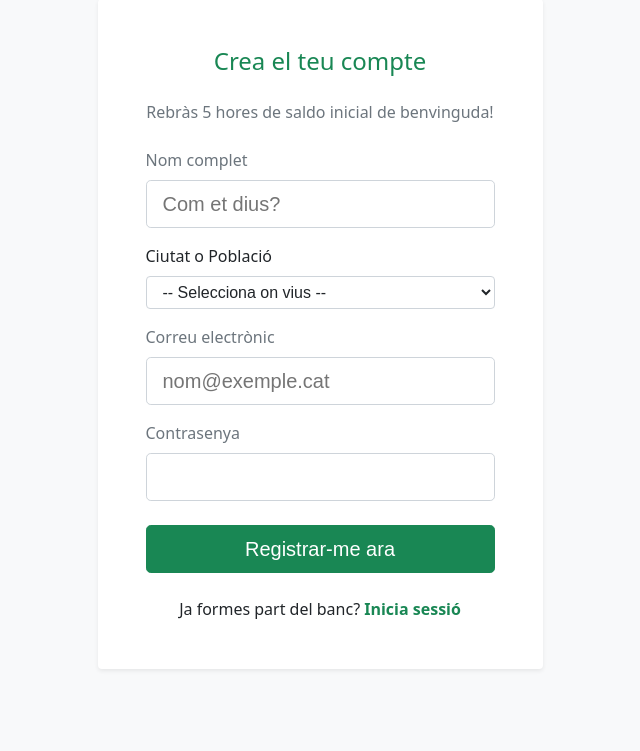
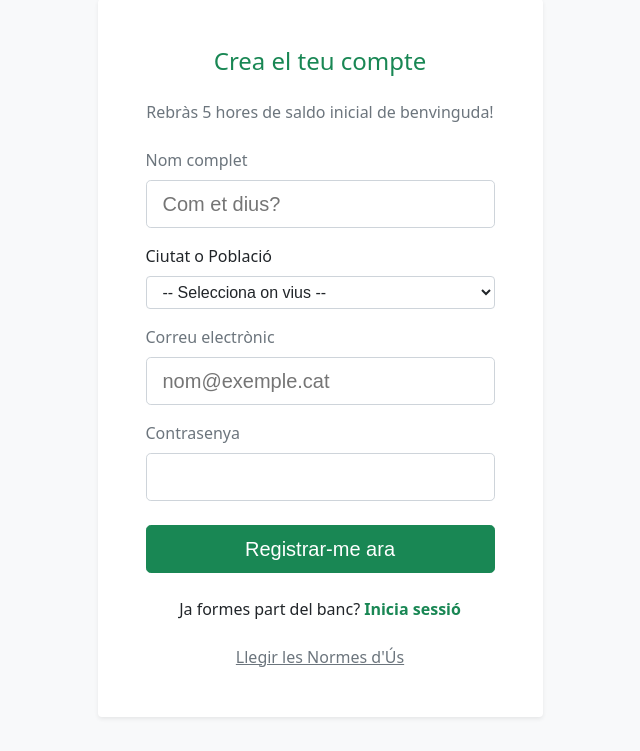
Before and after one commit to arnaufito/banc_de_temps, a Flask app: page /registre in a window 1280 px wide. Shown: the part 49-800 px from the top of the page, without its empty margins (320-960 px from the left). Run offline with Flask 3, Linux system fonts and the light colour scheme.

Commit message:
error nomres not found

```diff
--- a/app.py
+++ b/app.py
@@ -177,6 +177,9 @@ def verificar_sessio_fantasma():
 def logout():
     session.clear()
     return redirect(url_for('inici'))
+@app.route("/normes")
+def normes():
+    return render_template("normes.html")
 @app.route("/login", methods=["GET", "POST"])
 def login():
     if request.method == "POST":
@@ -533,6 +536,7 @@ def historial():
     conn.close()
 
     return render_template("historial.html", ofertes=les_meves_ofertes, transaccions=historial_transaccions, el_meu_id=user_id)
+
 @app.route("/oferta/<int:id_oferta>")
 def detall_oferta(id_oferta):
     if 'id_usuari' not in session:
--- a/templates/registre.html
+++ b/templates/registre.html
@@ -56,6 +56,9 @@
                         <div class="text-center mt-4">
                             <p class="mb-0">Ja formes part del banc? <a href="/login" class="text-decoration-none fw-bold text-success">Inicia sessió</a></p>
                         </div>
+                        <div class="text-center mt-4">
+                            <a href="/normes" class="text-secondary" style="text-decoration: underline;">Llegir les Normes d'Ús</a>
+                        </div>
                     </div>
                 </div>
 
```
